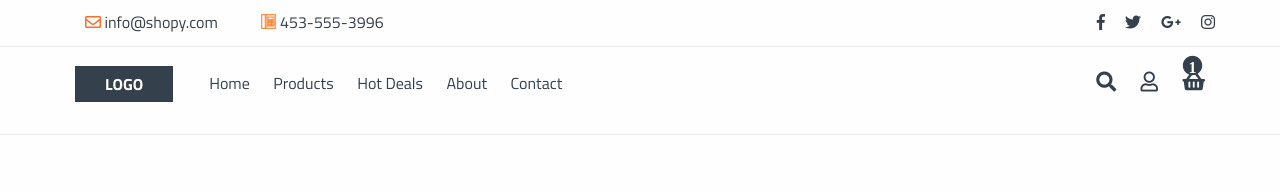
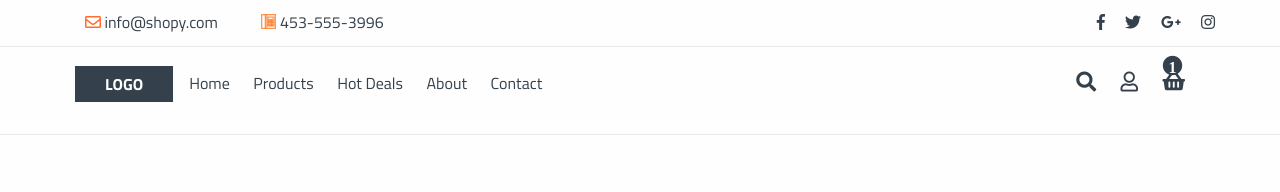
Before and after one commit to InductiveIdeas/InductiveIdeas.github.io, a plain HTML site: page index.html in a window 1280 px wide. Shown: the top 192 px of the page. Drawn offline with nearby package versions, Linux system fonts and the light colour scheme.

Commit message:
fixed safari CSS issue

```diff
--- a/css_build/main.css
+++ b/css_build/main.css
@@ -65,7 +65,7 @@ a:hover {
 .nav--main li, .nav--cart li {
   list-style-type: none;
   display: inline;
-  margin-left: 20px; }
+  margin-right: 20px; }
 
 .nav--main {
   margin-bottom: 0px;
```
